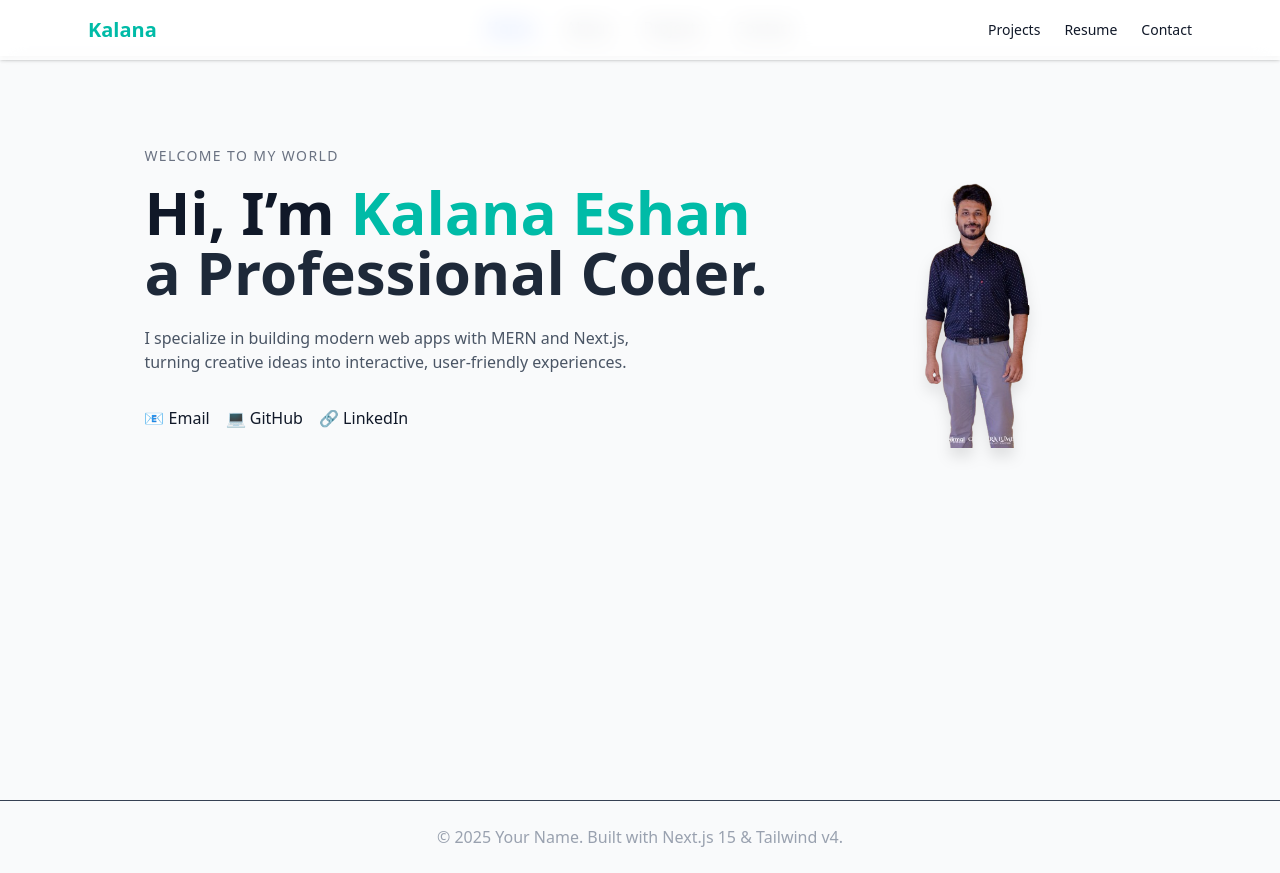
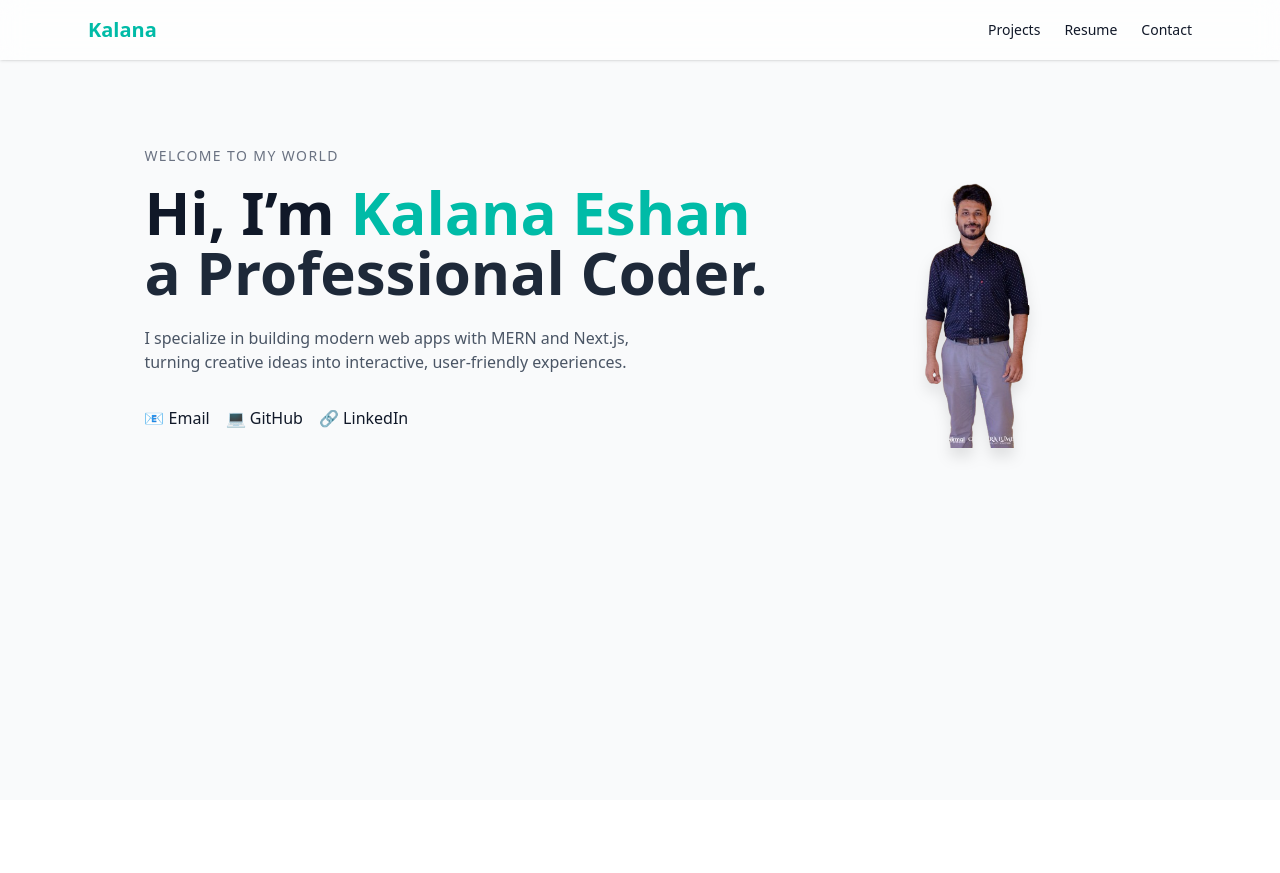
Before and after one commit to Kaleshi26/portfolio, a Next.js app: page / in a window 1280 px wide. After the commit the page ends 800 px from the top, so only its background shows below. Built offline with nearby package versions, Linux system fonts and the light colour scheme.

Commit message:
update layout.tsx

```diff
--- a/app/layout.tsx
+++ b/app/layout.tsx
@@ -1,22 +1,16 @@
 import "./globals.css";
-import Navbar from "./components/Navbar";
-import Footer from "./components/Footer";
-import { ThemeProvider } from "next-themes";
+import type { Metadata } from "next";
 
-export const metadata = {
+export const metadata: Metadata = {
   title: "My Portfolio",
-  description: "Personal Portfolio built with Next.js 15 + Tailwind v4",
+  description: "Personal portfolio built with Next.js + TailwindCSS",
 };
 
 export default function RootLayout({ children }: { children: React.ReactNode }) {
   return (
-    <html lang="en" suppressHydrationWarning>
-      <body>
-        <ThemeProvider attribute="class" defaultTheme="system" enableSystem>
-          <Navbar />
-          <main className="container mx-auto px-6">{children}</main>
-          <Footer />
-        </ThemeProvider>
+    <html lang="en">
+      <body className="bg-white text-gray-900">
+        {children}
       </body>
     </html>
   );
```
